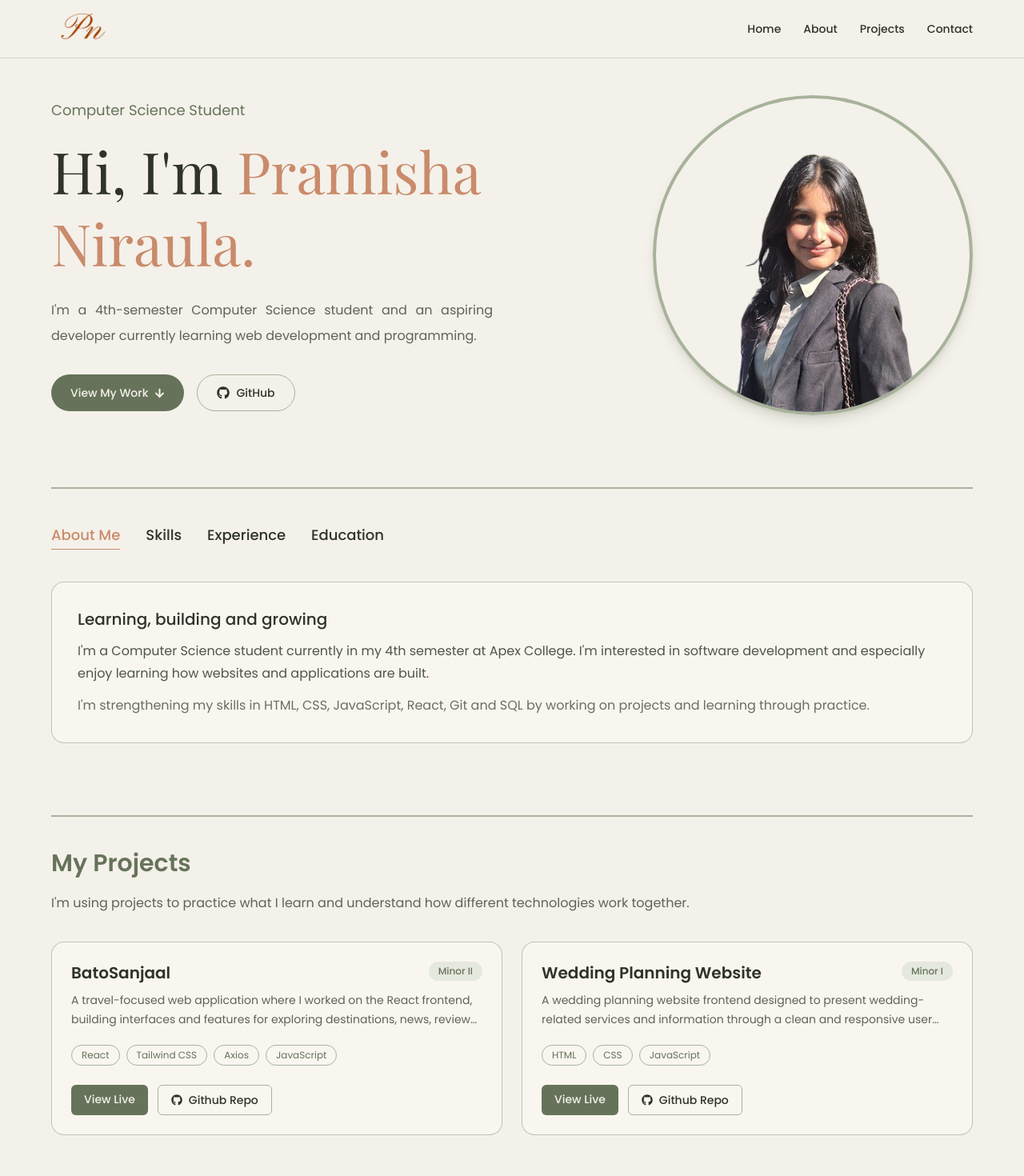
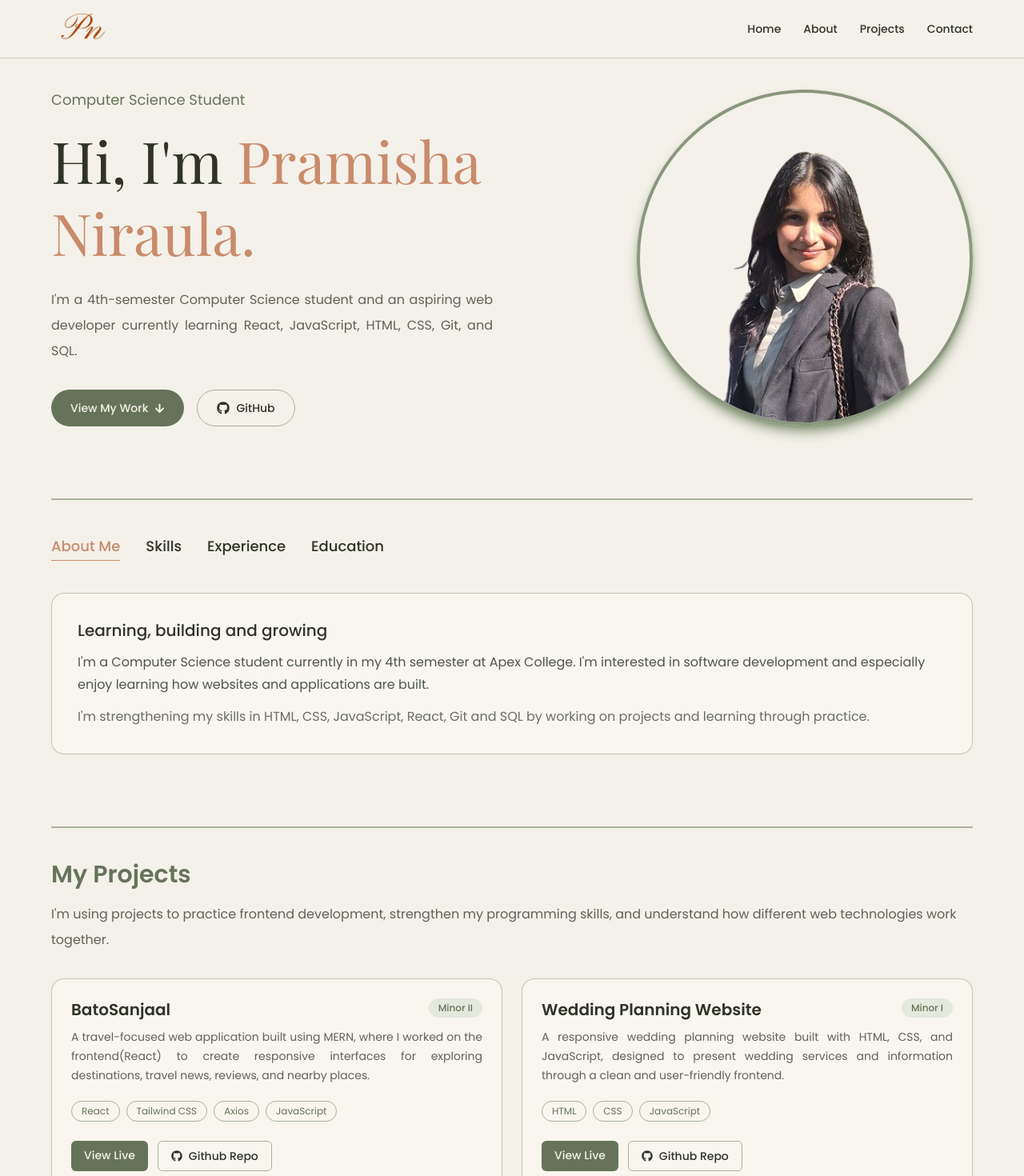
Before and after one commit to pramishaniraula/Portfolio, a React (Vite) app: page / in a window 1280 px wide. Shown: the top 1470 px of the page at 80% size. Built offline with nearby package versions, Linux system fonts and the light colour scheme.

Commit message:
feat:seo improvement

```diff
--- a/index.html
+++ b/index.html
@@ -2,12 +2,63 @@
 <html lang="en">
   <head>
     <meta charset="UTF-8" />
+    <meta name="viewport" content="width=device-width, initial-scale=1.0" />
+
+    <title>Pramisha Niraula</title>
+
+    <meta
+      name="description"
+      content="Pramisha Niraula is a Computer Science student and aspiring web developer learning React, JavaScript, HTML, CSS, Git, and SQL."
+    />
+
+    <meta
+      name="keywords"
+      content="Pramisha Niraula, Computer Science student, CSIT student, web developer, React developer, frontend developer, JavaScript developer, Nepal"
+    />
+
+    <meta name="author" content="Pramisha Niraula" />
+    <meta name="robots" content="index, follow" />
+
+    <link
+      rel="canonical"
+      href="https://pramishaniraula.com.np/"
+    />
+
     <link rel="icon" type="image/png" href="/favicon.png" />
-    <meta name="viewport" content="width=device-width, initial-scale=1.0" />
-    <title>Pramisha Niraula</title>
-    <meta name="description" content="Computer Science student and aspiring developer portfolio" />
-    <meta property="og:title" content="Pramisha Niraula Portfolio" />
+
+    <meta property="og:type" content="website" />
+    <meta
+      property="og:title"
+      content="Pramisha Niraula | Computer Science Student & Developer"
+    />
+    <meta
+      property="og:description"
+      content="Portfolio of Pramisha Niraula, a Computer Science student and aspiring web developer."
+    />
+    <meta
+      property="og:url"
+      content="https://pramishaniraula.com.np/"
+    />
+    <meta
+      property="og:image"
+      content="https://pramishaniraula.com.np/og-image.png"
+    />
+
+    <meta name="twitter:card" content="summary_large_image" />
+    <meta
+      name="twitter:title"
+      content="Pramisha Niraula | Computer Science Student & Developer"
+    />
+    <meta
+      name="twitter:description"
+      content="Portfolio of Pramisha Niraula, a Computer Science student and aspiring web developer."
+    />
+    <meta
+      name="twitter:image"
+      content="https://pramishaniraula.com.np/og-image.png"
+    />
   </head>
+
   <body>
     <div id="root"></div>
     <script type="module" src="/src/main.jsx"></script>
--- a/src/components/Hero.jsx
+++ b/src/components/Hero.jsx
@@ -4,7 +4,7 @@ import pramisha from "../assets/pramisha.png";
 function Hero() {
   return (
     <section id="home" className="section">
-      <div className="mx-auto grid max-w-6xl items-center mt-4 gap-12 md:grid-cols-2">
+      <div className="mx-auto grid max-w-6xl items-center mt-2 gap-12 md:grid-cols-2">
 
         {/* Text */}
         <div>
@@ -21,7 +21,8 @@ function Hero() {
 
           <p className="mt-6 max-w-xl leading-8 text-[#5F6258] text-justify">
             I'm a 4th-semester Computer Science student and an aspiring
-            developer currently learning web development and programming.
+            web developer currently learning React, JavaScript, HTML, CSS,
+            Git, and SQL.
           </p>
 
           <div className="mt-8 flex flex-wrap gap-4">
@@ -51,8 +52,8 @@ function Hero() {
         <div className="flex justify-center md:justify-end">
           <img
             src={pramisha}
-            alt="Pramisha Niraula"
-            className="h-100 w-100 rounded-full border-4 border-[#A8B29B] object-cover shadow-lg shadow-[#66735A]/20 transition duration-300 hover:scale-105"
+            alt="Pramisha Niraula, Computer Science student and aspiring web developer"
+            className="h-105 w-105 rounded-full border-4 border-[#8a977e] object-cover shadow-lg shadow-[#839275] transition duration-300 hover:scale-105"
           />
         </div>
 
--- a/src/components/Projects.jsx
+++ b/src/components/Projects.jsx
@@ -6,7 +6,7 @@ function Projects() {
       title: "BatoSanjaal",
       type: "Minor II",
       description:
-        "A travel-focused web application where I worked on the React frontend, building interfaces and features for exploring destinations, news, reviews and nearby places.",
+        "A travel-focused web application built using MERN, where I worked on the frontend(React) to create responsive interfaces for exploring destinations, travel news, reviews, and nearby places.",
       technologies: ["React", "Tailwind CSS", "Axios", "JavaScript"],
       github: "https://github.com/Sundarkhanal/tourism_project",
       demo: "#",
@@ -15,7 +15,7 @@ function Projects() {
       title: "Wedding Planning Website",
       type: "Minor I",
       description:
-        "A wedding planning website frontend designed to present wedding-related services and information through a clean and responsive user interface.",
+        "A responsive wedding planning website built with HTML, CSS, and JavaScript, designed to present wedding services and information through a clean and user-friendly frontend.",
       technologies: ["HTML", "CSS", "JavaScript"],
       github: "https://github.com/pramishaniraula/project1pramisha",
       demo: "https://vercel.com/pramisha-niraulas-projects/project1pramisha-abcd",
@@ -32,8 +32,9 @@ function Projects() {
         </h2>
 
         <p className="mt-4 leading-8 text-[#5F6258]">
-          I'm using projects to practice what I learn and understand how
-          different technologies work together.
+          I'm using projects to practice frontend development, strengthen my
+          programming skills, and understand how different web technologies
+          work together.
         </p>
 
         <div className="mt-8 grid gap-6 md:grid-cols-2">
@@ -42,7 +43,6 @@ function Projects() {
               key={project.title}
               className="rounded-2xl border border-[#A8B29B]/70 bg-[#F9F6F0] p-6 transition duration-300 hover:-translate-y-1 hover:border-[#66735A] hover:shadow-lg hover:shadow-[#66735A]/10"
             >
-              {/* Project heading */}
               <div className="flex items-start justify-between gap-4">
                 <h3 className="mb-2 text-xl font-bold text-[#2F3328]">
                   {project.title}
@@ -53,12 +53,10 @@ function Projects() {
                 </span>
               </div>
 
-              {/* Description */}
-              <p className="line-clamp-2 text-sm leading-6 text-[#5F6258]">
+              <p className="text-sm leading-6 text-[#5F6258] text-justify">
                 {project.description}
               </p>
 
-              {/* Technologies */}
               <div className="mt-5 flex flex-wrap gap-2">
                 {project.technologies.map((tech) => (
                   <span
@@ -70,12 +68,12 @@ function Projects() {
                 ))}
               </div>
 
-              {/* Buttons */}
               <div className="mt-6 flex gap-3">
                 <a
                   href={project.demo}
                   target="_blank"
                   rel="noopener noreferrer"
+                  aria-label={`View live ${project.title} project`}
                   className="cursor-pointer rounded-md bg-[#66735A] px-4 py-2 text-sm font-medium text-[#F4F1EA] transition hover:bg-[#59644E]"
                 >
                   View Live
@@ -85,6 +83,7 @@ function Projects() {
                   href={project.github}
                   target="_blank"
                   rel="noopener noreferrer"
+                  aria-label={`View ${project.title} source code on GitHub`}
                   className="inline-flex cursor-pointer items-center gap-2 rounded-md border border-[#A8B29B] px-4 py-2 text-sm font-medium text-[#2F3328] transition hover:border-[#C98B6B] hover:text-[#C98B6B]"
                 >
                   <FaGithub size={14} />
```
